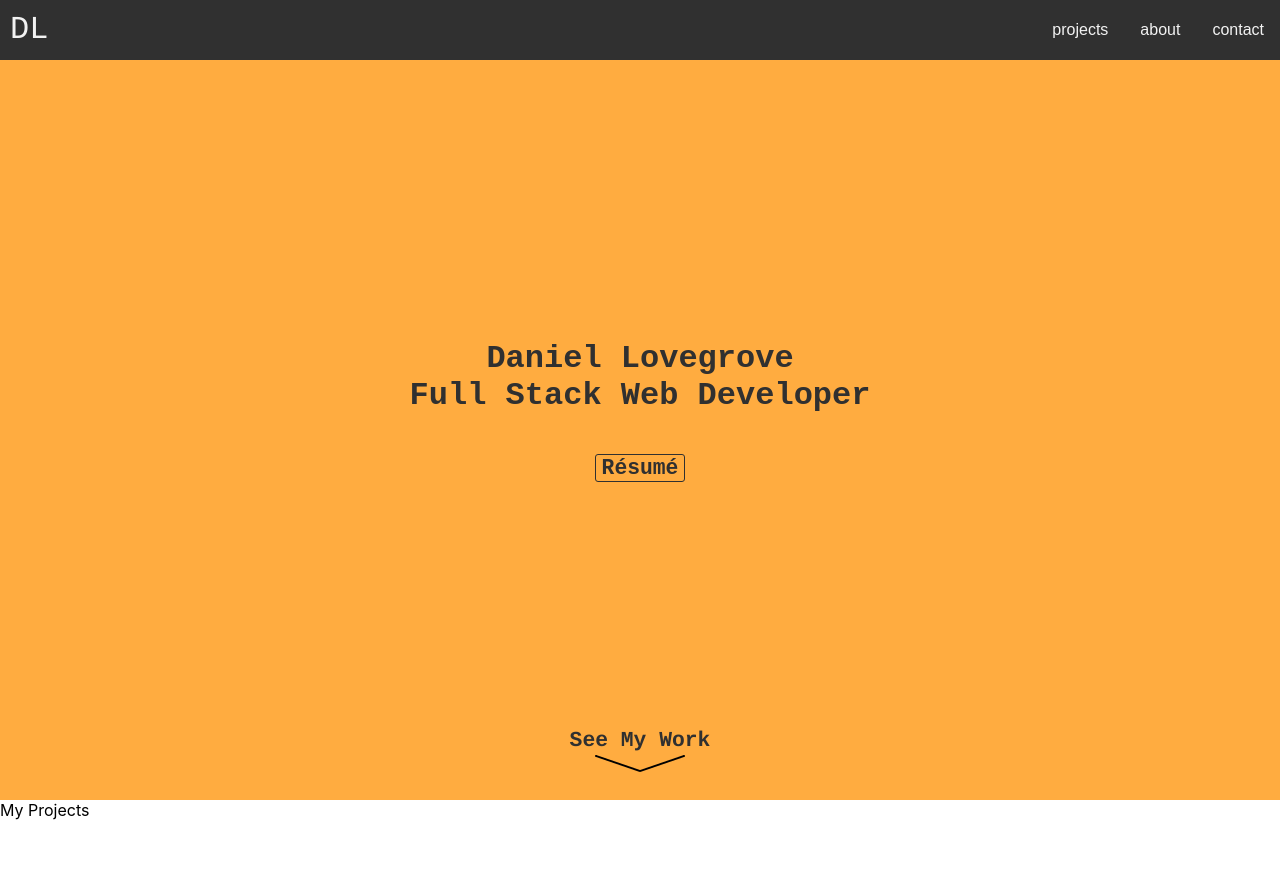
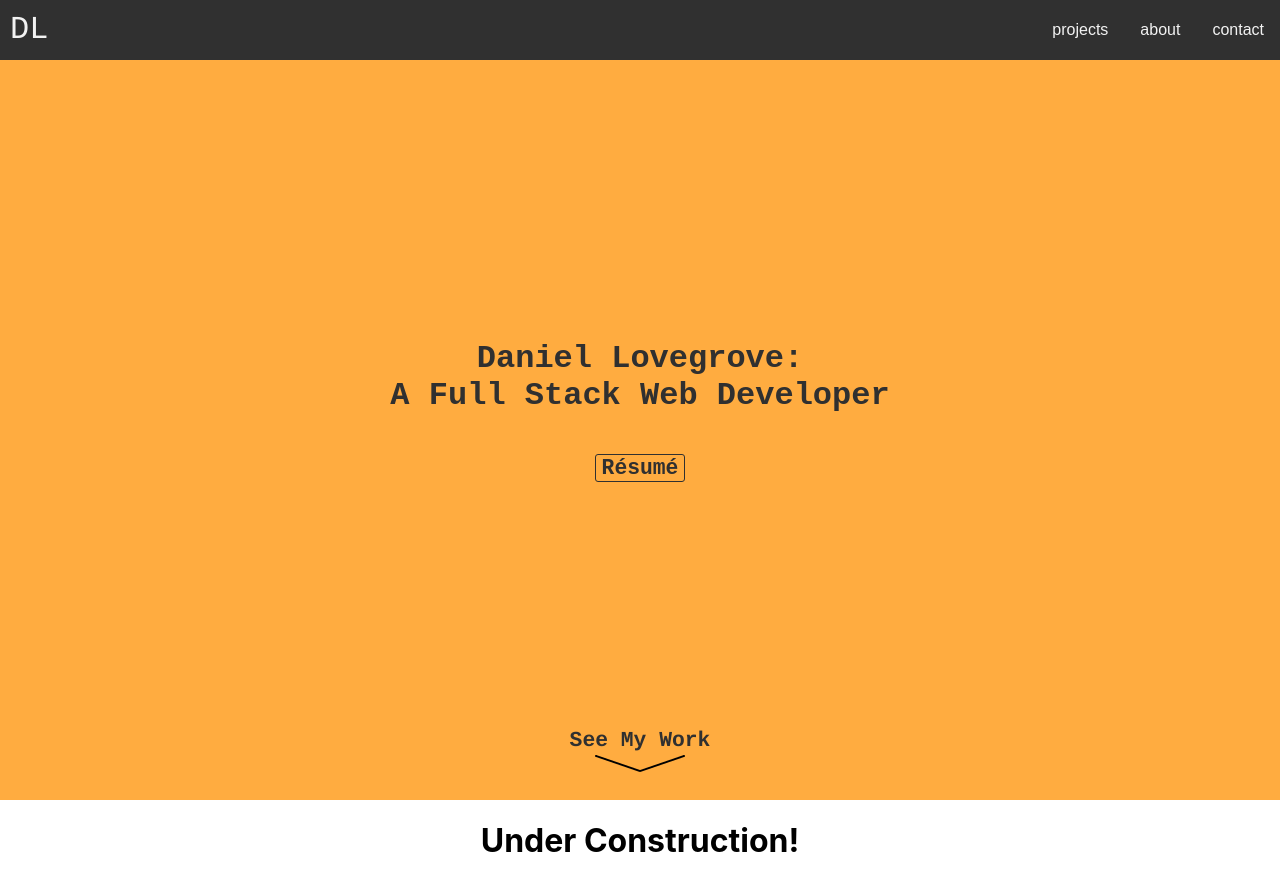
Before and after one commit to danloveg/portfolio, a React (Create React App) app: page / in a window 1280 px wide. Shown: the top 890 px of the page. Built offline with nearby package versions, Linux system fonts and the light colour scheme.

Commit message:
Change wording on landing page

```diff
--- a/src/landing-page/LandingPage.jsx
+++ b/src/landing-page/LandingPage.jsx
@@ -21,8 +21,8 @@ class LandingPage extends Component {
         return (
             <div ref={this.containerRef} className="landing-page-container">
                 <div className="introduction">
-                    <span className="introduction-name">Daniel Lovegrove</span><br />
-                    <span className="introduction-title">Full Stack Web Developer</span><br />
+                    <span className="introduction-name">Daniel Lovegrove:</span><br />
+                    <span className="introduction-title">A Full Stack Web Developer</span><br />
                     <a href={resumePdf} target="_blank"><button className="introduction-resume">R&eacute;sum&eacute;</button></a>
                 </div>
                 <table onClick={() => this.scrollToBottom()} className="see-my-work-table">
--- a/src/projects/Projects.jsx
+++ b/src/projects/Projects.jsx
@@ -5,7 +5,7 @@ class Projects extends Component {
     render() {
         return (
             <div className="projects-container">
-                My Projects
+                <h1 align="center">Under Construction!</h1>
             </div>
         )
     }
```
